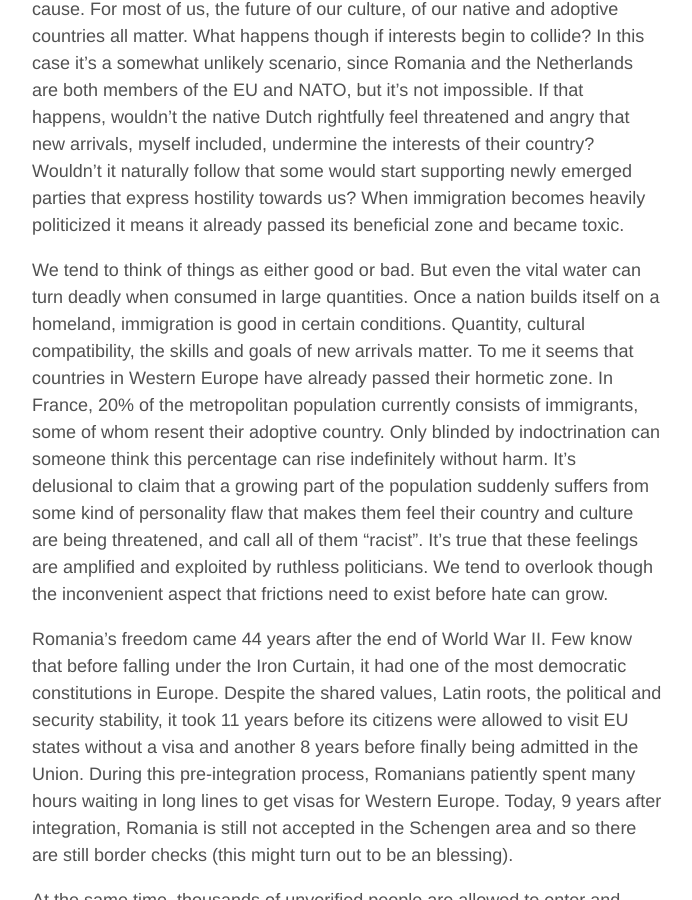
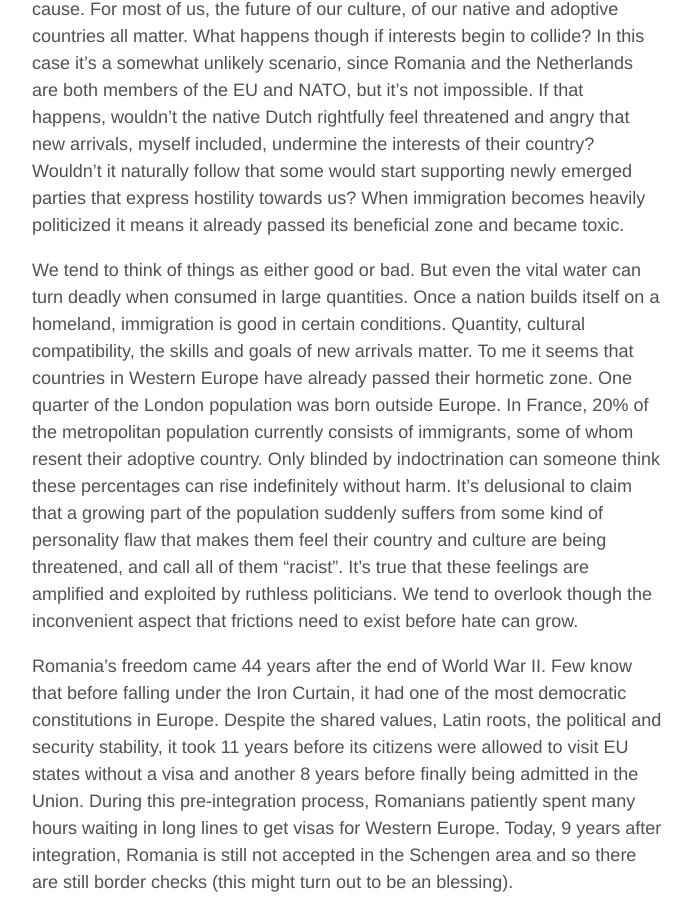
Before and after one commit to aoghina/aoghina.github.io, a Jekyll site: the page built from _posts/2017-02-25-the-hormesis-of-immigration.md, in a window 1280 px wide and 900 px high, scrolled down 1315 px. Shown: the whole window, without its empty margins (293-985 px from the left). Built offline with Jekyll 4.4.1, drawn with Linux system fonts in a browser that asks for light colours; comment, search, counter and statistics services are not loaded.

Commit message:
Update hormesis

```diff
--- a/_posts/2017-02-25-the-hormesis-of-immigration.md
+++ b/_posts/2017-02-25-the-hormesis-of-immigration.md
@@ -18,7 +18,7 @@ Most citizens are welcoming with foreigners and receive them with open arms at f
 
 There are around 20,000 Romanians living in the Netherlands. That can already seem much to some, but what if we were 200,000, one million, or more? Since the Netherlands is a democracy and citizenship is attainable, we could form a political party - or an existing one would start supporting our cause. For most of us, the future of our culture, of our native and adoptive countries all matter. What happens though if interests begin to collide? In this case it's a somewhat unlikely scenario, since Romania and the Netherlands are both members of the EU and NATO, but it's not impossible. If that happens, wouldn't the native Dutch rightfully feel threatened and angry that new arrivals, myself included, undermine the interests of their country? Wouldn't it naturally follow that some would start supporting newly emerged parties that express hostility towards us? When immigration becomes heavily politicized it means it already passed its beneficial zone and became toxic.
 
-We tend to think of things as either good or bad. But even the vital water can turn deadly when consumed in large quantities. Once a nation builds itself on a homeland, immigration is good in certain conditions. Quantity, cultural compatibility, the skills and goals of new arrivals matter. To me it seems that countries in Western Europe have already passed their hormetic zone. In France, 20% of the metropolitan population currently consists of immigrants, some of whom resent their adoptive country. Only blinded by indoctrination can someone think this percentage can rise indefinitely without harm. It's delusional to claim that a growing part of the population suddenly suffers from some kind of personality flaw that makes them feel their country and culture are being threatened, and call all of them "racist". It's true that these feelings are amplified and exploited by ruthless politicians. We tend to overlook though the inconvenient aspect that frictions need to exist before hate can grow.
+We tend to think of things as either good or bad. But even the vital water can turn deadly when consumed in large quantities. Once a nation builds itself on a homeland, immigration is good in certain conditions. Quantity, cultural compatibility, the skills and goals of new arrivals matter. To me it seems that countries in Western Europe have already passed their hormetic zone. One quarter of the London population was born outside Europe. In France, 20% of the metropolitan population currently consists of immigrants, some of whom resent their adoptive country. Only blinded by indoctrination can someone think these percentages can rise indefinitely without harm. It's delusional to claim that a growing part of the population suddenly suffers from some kind of personality flaw that makes them feel their country and culture are being threatened, and call all of them "racist". It's true that these feelings are amplified and exploited by ruthless politicians. We tend to overlook though the inconvenient aspect that frictions need to exist before hate can grow.
 
 Romania's freedom came 44 years after the end of World War II. Few know that before falling under the Iron Curtain, it had one of the most democratic constitutions in Europe. Despite the shared values, Latin roots, the political and security stability, it took 11 years before its citizens were allowed to visit EU states without a visa and another 8 years before finally being admitted in the Union. During this pre-integration process, Romanians patiently spent many hours waiting in long lines to get visas for Western Europe. Today, 9 years after integration, Romania is still not accepted in the Schengen area and so there are still border checks (this might turn out to be an blessing).
 
```
